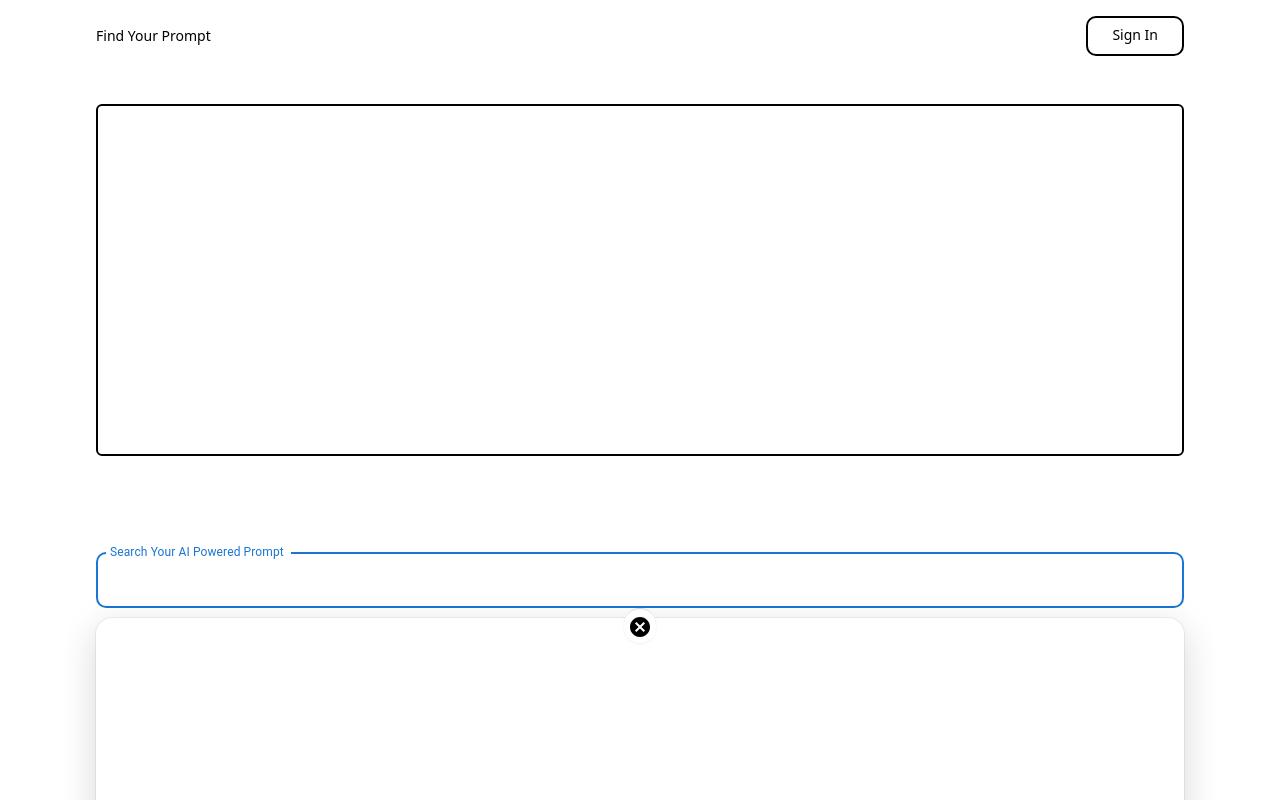
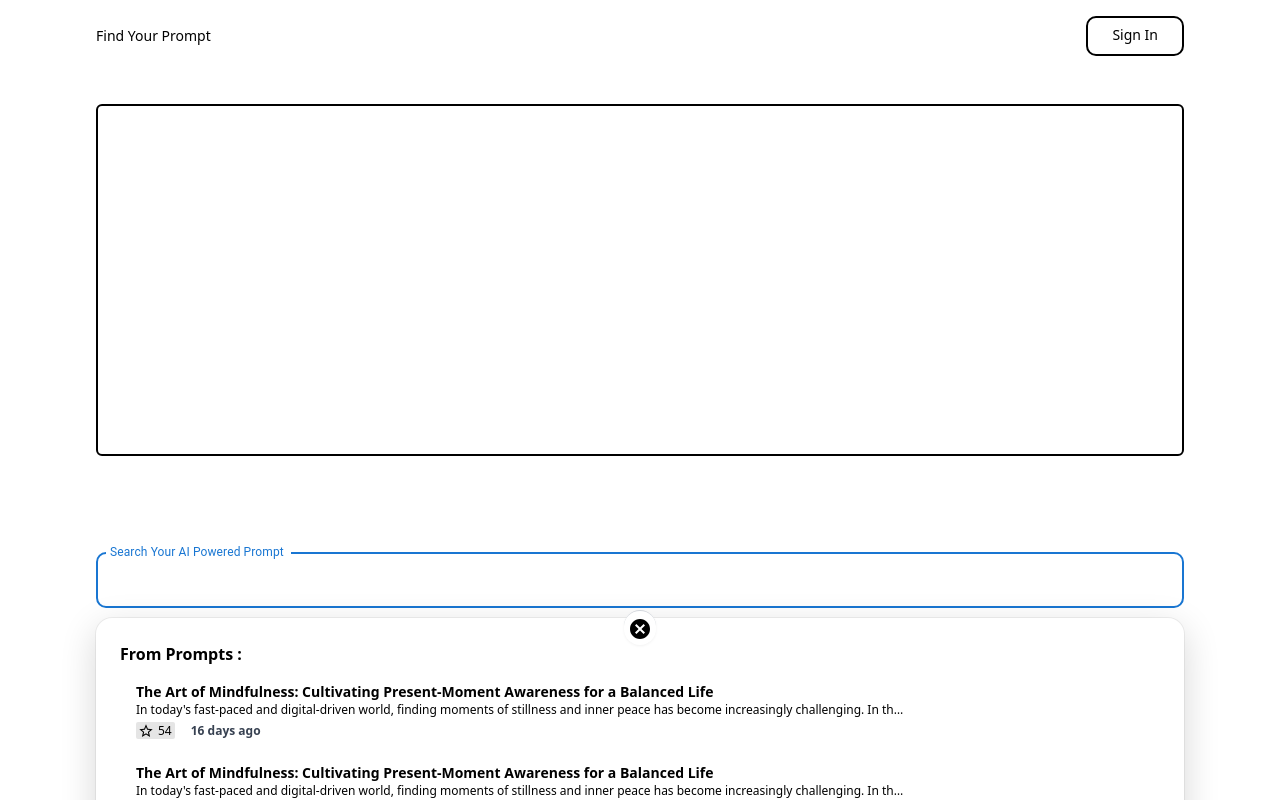
Before and after one commit to manavsiddharthgupta/promptIn.ai, a Next.js app: page / in a window 1280 px wide. Both pictures are taken after a click on the element "Search Your AI Powered Prompt". Shown: the top 800 px of the page. Built offline with nearby package versions, Linux system fonts and the light colour scheme; no server answers.

Commit message:
fix: search bar functionality

```diff
--- a/app/components/Search.tsx
+++ b/app/components/Search.tsx
@@ -2,10 +2,11 @@
 import TextField from '@mui/material/TextField';
 import { styled } from '@mui/system';
 import { usePathname } from 'next/navigation';
-import { useState } from 'react';
+import { useState, useRef, RefObject, useEffect } from 'react';
 import Card from '../ui/Card';
 import { motion } from 'framer-motion';
 import CancelIcon from '@mui/icons-material/Cancel';
+import { SearchExpanded } from './SearchExpanded';
 
 const CustomTextField = styled(TextField)({
   '& .MuiInputBase-root': {
@@ -19,43 +20,62 @@ const CustomTextField = styled(TextField)({
 
 const expandContainerVariant = {
   expanded: {
-    height: 'calc(100vh - 140px)',
+    height: 'calc(100vh - 130px)',
     boxShadow:
       'rgba(0, 0, 0, 0.16) 0px 10px 36px 0px, rgba(0, 0, 0, 0.06) 0px 0px 0px 1px',
     borderRadius: '16px',
     marginTop: '10px',
     backgroundColor: 'rgba(255, 255, 255, 1)',
     display: 'block',
+    width: '100%',
   },
   collapsed: {
     height: '0px',
     display: 'none',
     backgroundColor: 'rgba(255, 255, 255, 1)',
+    width: '100%',
   },
 };
 
-const SearchDissimalComponent = () => {
+const SearchDissimalComponent = ({
+  onDismissExpand,
+}: {
+  onDismissExpand: () => void;
+}) => {
   return (
-    <div className="cursor-pointer p-1 bg-white absolute left-1/2 -translate-x-1/2 top-0 transition-all duration-300 ease-in-out drop-shadow-sm rounded-full border-t-[1px] border-gray-300">
+    <div
+      onClick={onDismissExpand}
+      className="cursor-pointer p-1 bg-white absolute left-1/2 -translate-x-1/2 -top-2 transition-all duration-300 ease-in-out drop-shadow-sm rounded-full border-t-[1px] border-gray-300 z-10"
+    >
       <CancelIcon fontSize="medium" />
     </div>
   );
 };
 
-const SearchExpandComponent = () => {
+const SearchExpandComponent = ({
+  onDismissExpand,
+}: {
+  onDismissExpand: () => void;
+}) => {
   return (
     <>
-      <SearchDissimalComponent />
-      <div className="h-full p-8"></div>
+      <SearchDissimalComponent onDismissExpand={onDismissExpand} />
+      <SearchExpanded />
     </>
   );
 };
 
-const SearchExpandContainer = ({ isExpanded }: { isExpanded: boolean }) => {
+const SearchExpandContainer = ({
+  onDismissExpand,
+  isExpanded,
+}: {
+  onDismissExpand: () => void;
+  isExpanded: boolean;
+}) => {
   return (
-    <section className="absolute w-full">
+    <section className="w-full relative">
       <motion.div
-        children={<SearchExpandComponent />}
+        children={<SearchExpandComponent onDismissExpand={onDismissExpand} />}
         animate={isExpanded ? 'expanded' : 'collapsed'}
         variants={expandContainerVariant}
       />
@@ -64,17 +84,36 @@ const SearchExpandContainer = ({ isExpanded }: { isExpanded: boolean }) => {
 };
 
 const Search = () => {
-  const [isExpanded, setExpanded] = useState(false);
-
   const path = usePathname();
   if (path !== '/') {
     return null;
   }
 
+  const [isExpanded, setExpanded] = useState(false);
+  const [searchText, setSearchText] = useState('');
+  const expandedRef = useRef(null) as RefObject<HTMLInputElement>;
+
+  const onDismissExpandHandler = () => {
+    setSearchText('');
+    setExpanded(false);
+  };
+
+  useEffect(() => {
+    const handleOutsideClick = (e: MouseEvent) => {
+      if (!expandedRef.current?.contains(e.target as Node)) {
+        onDismissExpandHandler();
+      }
+    };
+    document.addEventListener('mousedown', handleOutsideClick);
+    return () => {
+      document.removeEventListener('mousedown', handleOutsideClick);
+    };
+  }, []);
+
   return (
     <section className="sticky top-0 bg-white">
       <Card>
-        <div className="relative">
+        <div ref={expandedRef}>
           <div className="flex justify-center">
             <CustomTextField
               className={`${
@@ -83,15 +122,19 @@ const Search = () => {
               id="outlined-basic"
               label="Search Your AI Powered Prompt"
               variant="outlined"
+              value={searchText}
+              onChange={(e) => {
+                setSearchText(e.target.value);
+              }}
               onFocus={() => {
                 setExpanded(true);
               }}
-              onBlur={() => {
-                setExpanded(false);
-              }}
             />
           </div>
-          <SearchExpandContainer isExpanded={isExpanded} />
+          <SearchExpandContainer
+            onDismissExpand={onDismissExpandHandler}
+            isExpanded={isExpanded}
+          />
         </div>
       </Card>
     </section>
--- /dev/null
+++ b/app/components/SearchExpanded.tsx
@@ -0,0 +1,26 @@
+import { SearchPrompt } from './SearchPrompt';
+import { SearchUsers } from './SearchUsers';
+
+export const SearchExpanded = () => {
+  return (
+    <div className="h-full p-6 w-full overflow-y-auto">
+      <div className="mb-2">
+        <h1 className="text-base font-semibold">From Prompts : </h1>
+        <SearchPrompt />
+        <SearchPrompt />
+        <SearchPrompt />
+        <SearchPrompt />
+        <SearchPrompt />
+        <SearchPrompt />
+      </div>
+      <div className="mb-2">
+        <h1 className="text-base font-semibold">From Users : </h1>
+        <SearchUsers />
+        <SearchUsers />
+        <SearchUsers />
+        <SearchUsers />
+        <SearchUsers />
+      </div>
+    </div>
+  );
+};
--- /dev/null
+++ b/app/components/SearchPrompt.tsx
@@ -0,0 +1,26 @@
+'use client';
+import StarBorderIcon from '@mui/icons-material/StarBorder';
+
+export const SearchPrompt = () => {
+  return (
+    <div className="hover:bg-[#00000017] px-4 py-2 mt-2 rounded-lg cursor-pointer">
+      <h1 className="text-sm font-semibold truncate max-w-3xl w-full">
+        The Art of Mindfulness: Cultivating Present-Moment Awareness for a
+        Balanced Life
+      </h1>
+      <p className="text-xs truncate max-w-3xl w-full">
+        In today's fast-paced and digital-driven world, finding moments of
+        stillness and inner peace has become increasingly challenging. In this
+        article, explore the concept of mindfulness as a powerful tool for
+        achieving a balanced and fulfilling life.
+      </p>
+      <div className="flex gap-4 items-center mt-1">
+        <div className="flex items-center gap-1 w-fit py-[0.5px] pr-[3px] pl-[2px] text-base bg-[#0000001a] rounded-sm">
+          <StarBorderIcon fontSize="inherit" />
+          <p className="text-xs font-medium">54</p>
+        </div>
+        <p className="text-xs font-semibold text-gray-700">16 days ago</p>
+      </div>
+    </div>
+  );
+};
--- /dev/null
+++ b/app/components/SearchUsers.tsx
@@ -0,0 +1,32 @@
+'use client';
+import Image from 'next/image';
+
+const onClickHandler = (event: { preventDefault: () => void }) => {
+  event.preventDefault();
+};
+
+export const SearchUsers = () => {
+  return (
+    <div className="flex gap-4 truncate mt-2 px-4 py-2 hover:bg-[#00000017] rounded-lg cursor-pointer">
+      <div
+        onClick={onClickHandler}
+        className={`border-[1px] border-black min-w-[2.5rem] min-h-[2.5rem] rounded-full`}
+      ></div>
+      <div className="flex flex-col justify-center truncate overflow-ellipsis">
+        <div className="flex gap-2">
+          <p
+            onClick={onClickHandler}
+            className={`text-[13px] font-semibold truncate`}
+          >
+            @botter_code
+          </p>
+          <p className={`text-[13px] font-black`}>·</p>
+          <p className={`text-[13px] font-semibold text-gray-600`}>2h ago</p>
+        </div>
+        <p className={`text-[12px] text-gray-600 truncate`}>
+          React Developer | Prompter | tester
+        </p>
+      </div>
+    </div>
+  );
+};
```
